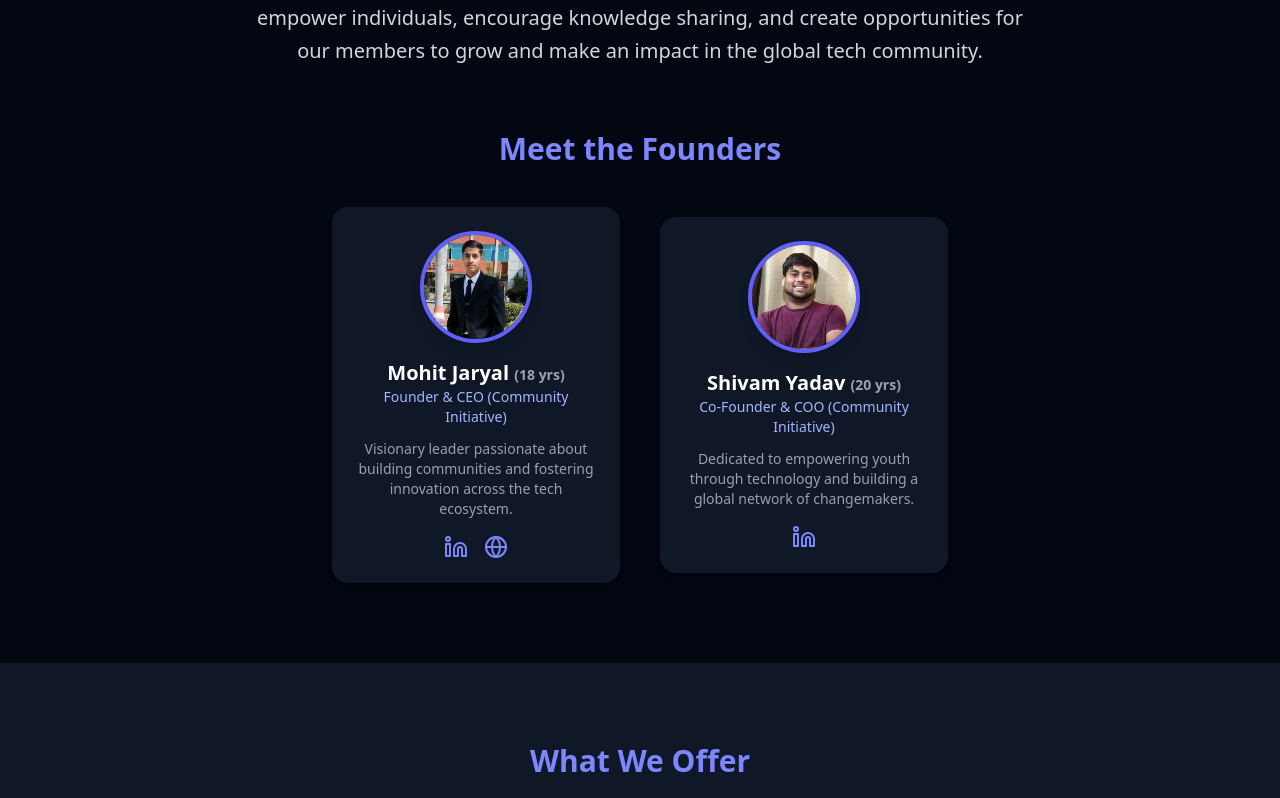
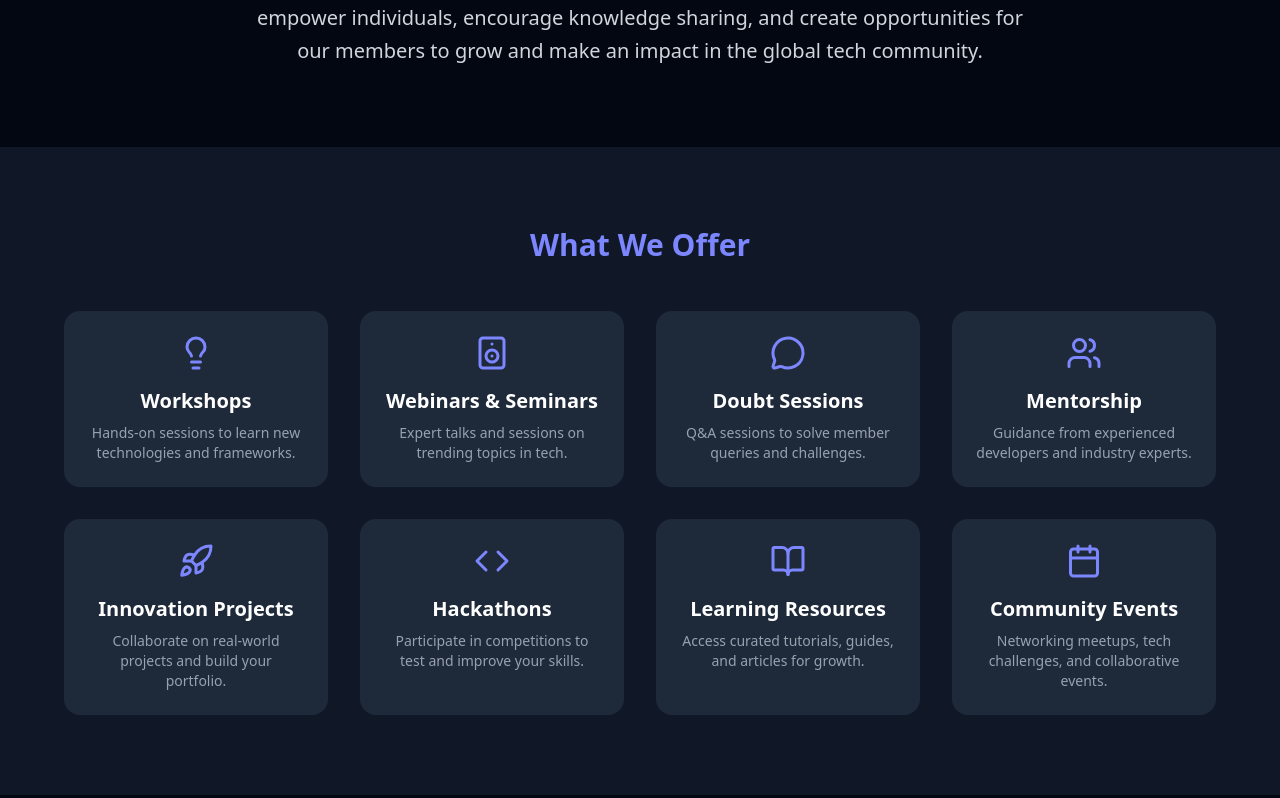
Before and after one commit to mohitjaryal/spherex, a React (Vite) app: page / in a window 1280 px wide. Shown: the part 1162-1960 px from the top of the page. Built offline with nearby package versions, Linux system fonts and the light colour scheme.

Commit message:
Update About.jsx

```diff
--- a/src/components/About.jsx
+++ b/src/components/About.jsx
@@ -1,32 +1,16 @@
-import React, { useEffect, useState } from "react";
-import { Linkedin, Globe } from "lucide-react";
-import founderImg from "../images/founder.jpeg";
-import cofounderImg from "../images/cofounder.jpeg";
+import React from "react";
 
 export default function About() {
-  const [isVisible, setIsVisible] = useState(false);
-
-  useEffect(() => {
-    const observer = new IntersectionObserver(
-      ([entry]) => setIsVisible(entry.isIntersecting),
-      { threshold: 0.2 }
-    );
-    const section = document.getElementById("about");
-    if (section) observer.observe(section);
-    return () => section && observer.unobserve(section);
-  }, []);
-
   return (
     <section
       id="about"
       className="px-6 md:px-16 py-20 bg-gray-950 text-center text-white"
     >
-      {/* --- About Section --- */}
       <h3 className="text-4xl font-extrabold mb-6 text-indigo-400">
         About SphereX Community
       </h3>
 
-      <p className="max-w-3xl mx-auto text-gray-300 leading-relaxed text-lg md:text-xl mb-16">
+      <p className="max-w-3xl mx-auto text-gray-300 leading-relaxed text-lg md:text-xl">
         <span className="text-indigo-300 font-semibold">SphereX Community</span>{" "}
         is a tech-driven initiative connecting innovators, enthusiasts, and
         changemakers. Founded by two passionate co-founders, our mission is to
@@ -39,85 +23,6 @@ export default function About() {
         opportunities for our members to grow and make an impact in the global
         tech community.
       </p>
-
-      {/* --- Founders Section --- */}
-      <div id="founders" className="mt-16">
-        <h4 className="text-3xl font-bold mb-10 text-indigo-400">
-          Meet the Founders
-        </h4>
-
-        <div className="flex flex-col md:flex-row items-center justify-center gap-10">
-          {/* Founder */}
-          <div
-            className={`bg-gray-900 rounded-2xl shadow-xl p-6 w-72 transform transition-all duration-500 hover:scale-105 hover:shadow-indigo-600/50 ${
-              isVisible ? "opacity-100 translate-y-0" : "opacity-0 translate-y-10"
-            }`}
-          >
-            <img
-              src={founderImg}
-              alt="Founder & CEO - Mohit Jaryal"
-              className="w-28 h-28 object-cover rounded-full mx-auto mb-4 border-4 border-indigo-500 shadow-lg"
-            />
-            <h5 className="text-xl font-semibold">
-              Mohit Jaryal <span className="text-gray-400 text-sm">(18 yrs)</span>
-            </h5>
-            <p className="text-indigo-300 text-sm mb-3">Founder & CEO (Community Initiative)</p>
-            <p className="text-gray-400 text-sm mb-4">
-              Visionary leader passionate about building communities and
-              fostering innovation across the tech ecosystem.
-            </p>
-            <div className="flex justify-center space-x-4 mt-2">
-              <a
-                href="https://www.linkedin.com/in/mohitjaryal"
-                target="_blank"
-                rel="noopener noreferrer"
-                className="text-indigo-400 hover:text-indigo-300 transition-colors duration-300"
-              >
-                <Linkedin size={24} />
-              </a>
-              <a
-                href="https://mohitjaryal.online"
-                target="_blank"
-                rel="noopener noreferrer"
-                className="text-indigo-400 hover:text-indigo-300 transition-colors duration-300"
-              >
-                <Globe size={24} />
-              </a>
-            </div>
-          </div>
-
-          {/* Co-Founder */}
-          <div
-            className={`bg-gray-900 rounded-2xl shadow-xl p-6 w-72 transform transition-all duration-500 hover:scale-105 hover:shadow-indigo-600/50 ${
-              isVisible ? "opacity-100 translate-y-0" : "opacity-0 translate-y-10"
-            }`}
-          >
-            <img
-              src={cofounderImg}
-              alt="Co-Founder - Shivam Yadav"
-              className="w-28 h-28 object-cover rounded-full mx-auto mb-4 border-4 border-indigo-500 shadow-lg"
-            />
-            <h5 className="text-xl font-semibold">
-              Shivam Yadav <span className="text-gray-400 text-sm">(20 yrs)</span>
-            </h5>
-            <p className="text-indigo-300 text-sm mb-3">Co-Founder & COO (Community Initiative)</p>
-            <p className="text-gray-400 text-sm mb-4">
-              Dedicated to empowering youth through technology and building a
-              global network of changemakers.
-            </p>
-            <div className="flex justify-center space-x-4 mt-2">
-              <a
-                href="https://www.linkedin.com/in/shivam-yadav2005/"
-                target="_blank"
-                rel="noopener noreferrer"
-                className="text-indigo-400 hover:text-indigo-300 transition-colors duration-300"
-              >
-                <Linkedin size={24} />
-              </a>
-            </div>
-          </div>
-        </div>
-      </div>
     </section>
   );
 }
```
